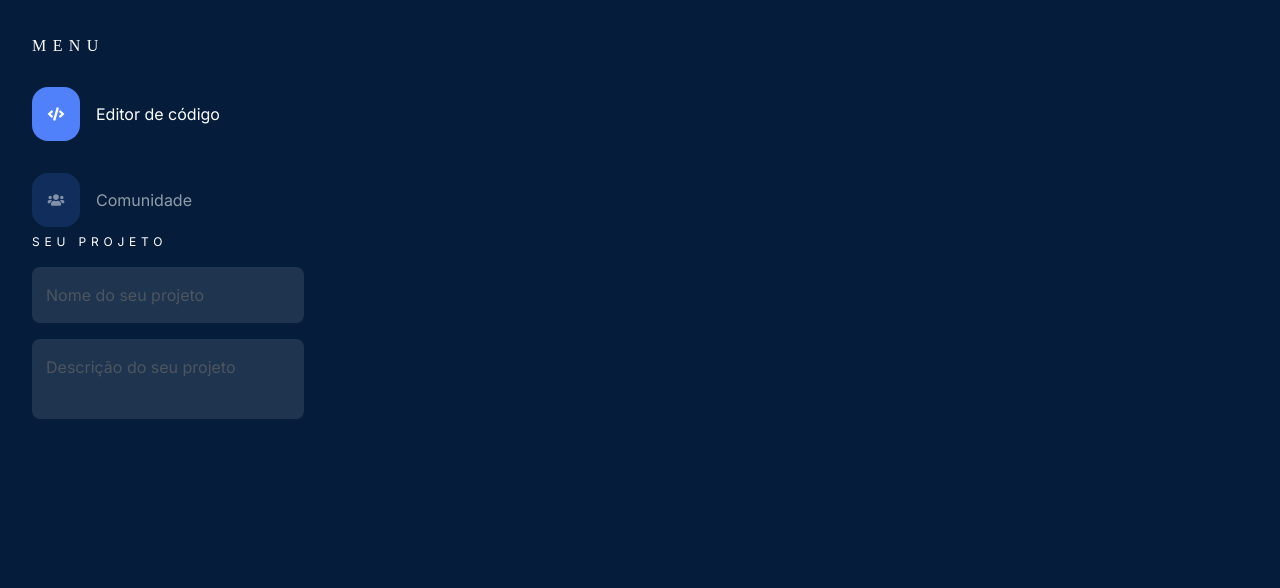
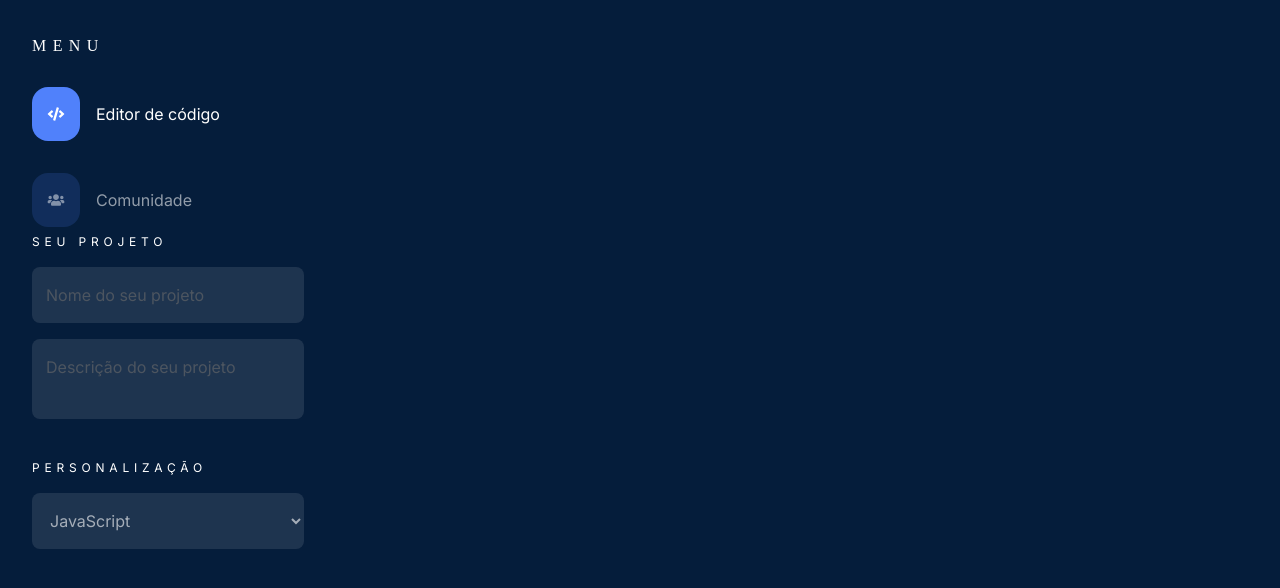
Before and after one commit to devramoss/aluraDev, a plain HTML site: page index.html in a window 1280 px wide. Shown: the part 108-696 px from the top of the page. Drawn offline with Linux system fonts and the light colour scheme.

Commit message:
Creating field for choose language

```diff
--- a/index.html
+++ b/index.html
@@ -38,5 +38,14 @@
             <input type="text" id="nome_do_projeto" class = "projeto_campos" placeholder="Nome do seu projeto">
             <input type="text" id="descricao_do_projeto" class = "projeto_campos" placeholder="Descrição do seu projeto">
         </form>
+
+        <form action="" id="personalizacao">
+            <label class="section_title">PERSONALIZAÇÃO</label>
+            <select id="lista_de_linguagens">
+                <option value="javaScript">JavaScript</option>
+                <option value="html">HTML</option>
+                <option value="css">CSS</option>
+            </select>
+        </form>
 </body>
 </html>
--- a/style.css
+++ b/style.css
@@ -27,16 +27,18 @@ header{
 .logo{
     width: 145px;
 }
+input[type = "text"], select{
+    background-color: var(--transparentColor);
+    border-radius: 8px;
+    color: var(--white);
+    font-family: var(--inter);
+    font-size: 16px;
+    border: none;
+    padding-left: 14px;
+}
 #campo_de_busca{
     width: 752px;
     height: 56px;
-    border: none;
-    border-radius: 8px;
-    background-color: rgba(255, 255, 255, 0.16);
-    color: var(--white);
-    font-family: var(--inter);
-    font-size: 16px;
-    padding-left: 14px;
 }
 .autor{
     display: flex;
@@ -98,29 +100,33 @@ nav p {
     letter-spacing: var(--letterSpacing);
     color: var(--white);
 }
-#seu_projeto{
+#seu_projeto, #personalizacao{
     display: flex;
     flex-direction: column;
     color: var(--white);
 
 }
-.projeto_campos{
+
+.projeto_campos, select{
     width: 272px;
+    height: 56px;
     border-radius: 8px;
     border-style: none;
     padding-left: 14px;
+    margin-bottom: 16px;
     background-color: var(--transparentColor);
     color: var(--white);
     opacity: 0.64;
     font-size: 16px;
     font-family: var(--inter);
 }
-#nome_do_projeto{
-    height: 56px;
-    margin-bottom: 16px;
-}
 
 #descricao_do_projeto{
     height: 80px;
     padding-bottom: 1.5rem;
+    margin-bottom: 40px;
 }
+
+option{
+    color: black;
+}
```
